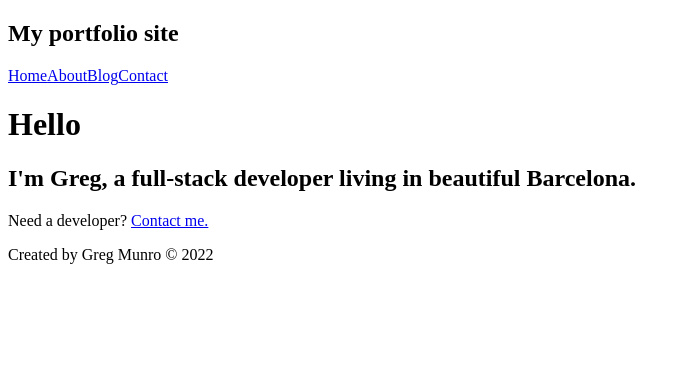
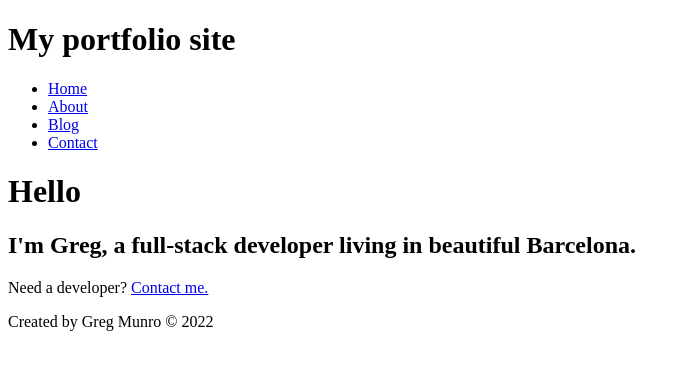
Before and after one commit to gmunro90/Gatsby-learning, a Gatsby site: page / in a window 1280 px wide. Shown: the whole page, without its empty margins (0-690 px from the left). Built offline with nearby package versions, Linux system fonts and the light colour scheme; Gatsby itself is replaced by a stand-in of ours.

Commit message:
changed to ul

```diff
--- a/src/components/header.js
+++ b/src/components/header.js
@@ -5,11 +5,26 @@ const Header = () => {
   return (
     <div>
       <header>
-        <h2>My portfolio site</h2>
-        <Link to="/">Home</Link>
-        <Link to="/about">About</Link>
-        <Link to="/blog">Blog</Link>
-        <Link to="/contact">Contact</Link>
+        <h1>My portfolio site</h1>
+        <nav>
+          <ul>
+            <li>
+              <Link to="/">Home</Link>
+            </li>
+            <li>
+              {" "}
+              <Link to="/about">About</Link>
+            </li>
+            <li>
+              {" "}
+              <Link to="/blog">Blog</Link>
+            </li>
+            <li>
+              {" "}
+              <Link to="/contact">Contact</Link>
+            </li>
+          </ul>
+        </nav>
       </header>
     </div>
   )
```
